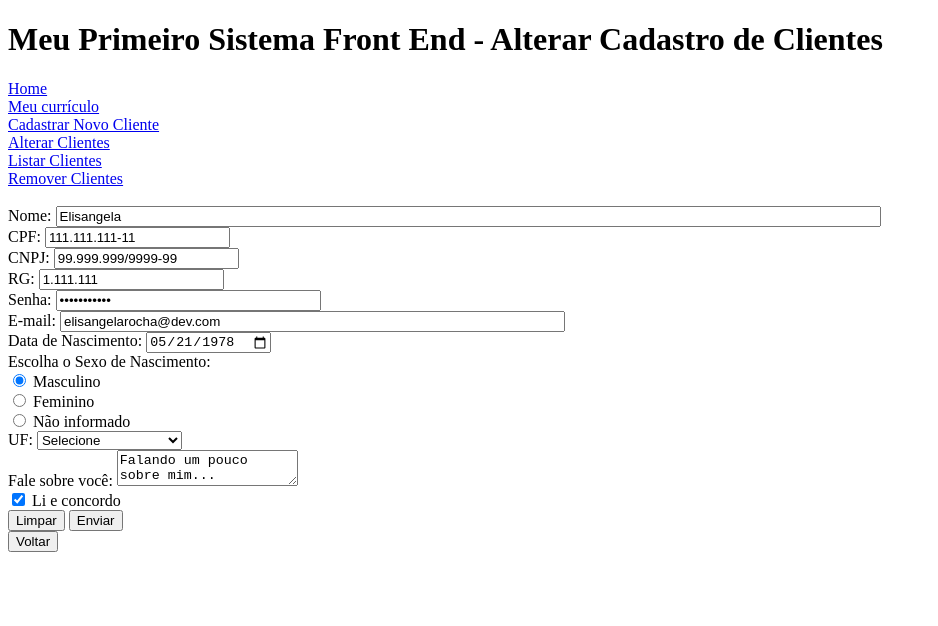
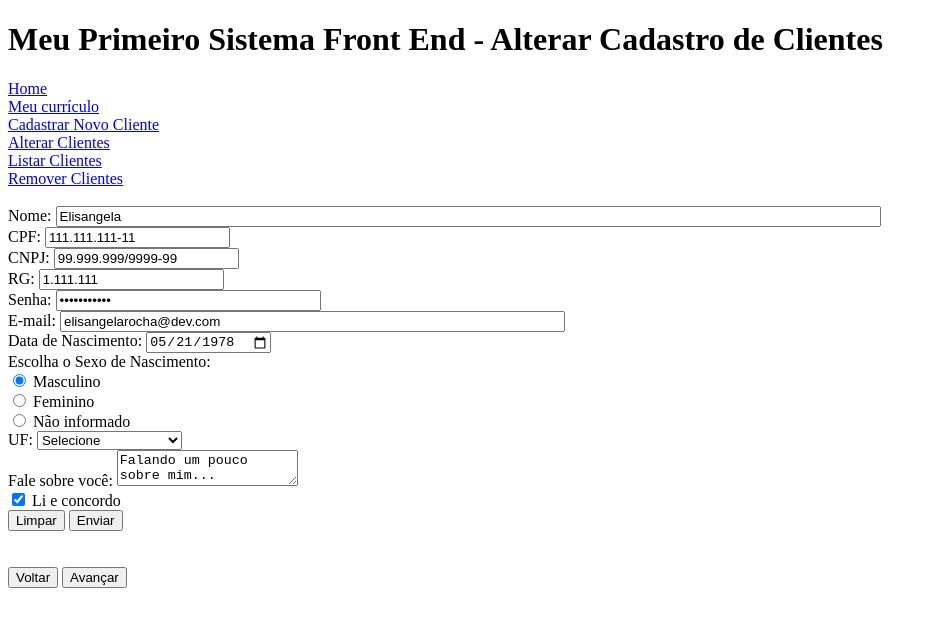
Before and after one commit to elisangelarocha78/treinaRecifeFrontEnd, a plain HTML site: page alterar.html in a window 1280 px wide. Shown: the whole page, without its empty margins (0-938 px from the left). Drawn offline with Linux system fonts and the light colour scheme.

Commit message:
alt button

```diff
--- a/alterar.html
+++ b/alterar.html
@@ -126,8 +126,9 @@
 
         </form>
     </div>
-    <div class="botoes">
+    <div class="botoes"><br><br>
         <a href="index.html"><button>Voltar</button></a>
+        <a href="listar.html"><button>Avançar</button></a>
     </div>
 </body>
 
```
Also changed, not shown: remover.html (+1 -1 lines).
